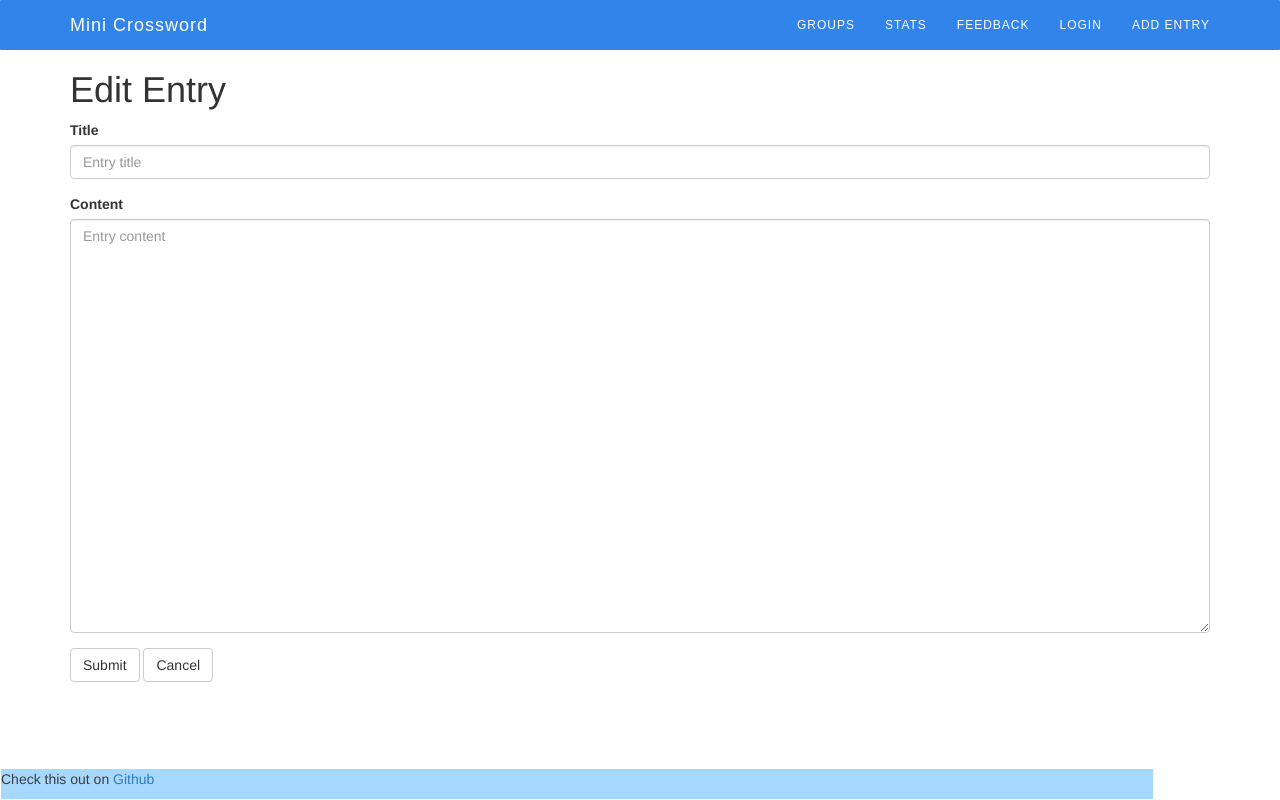
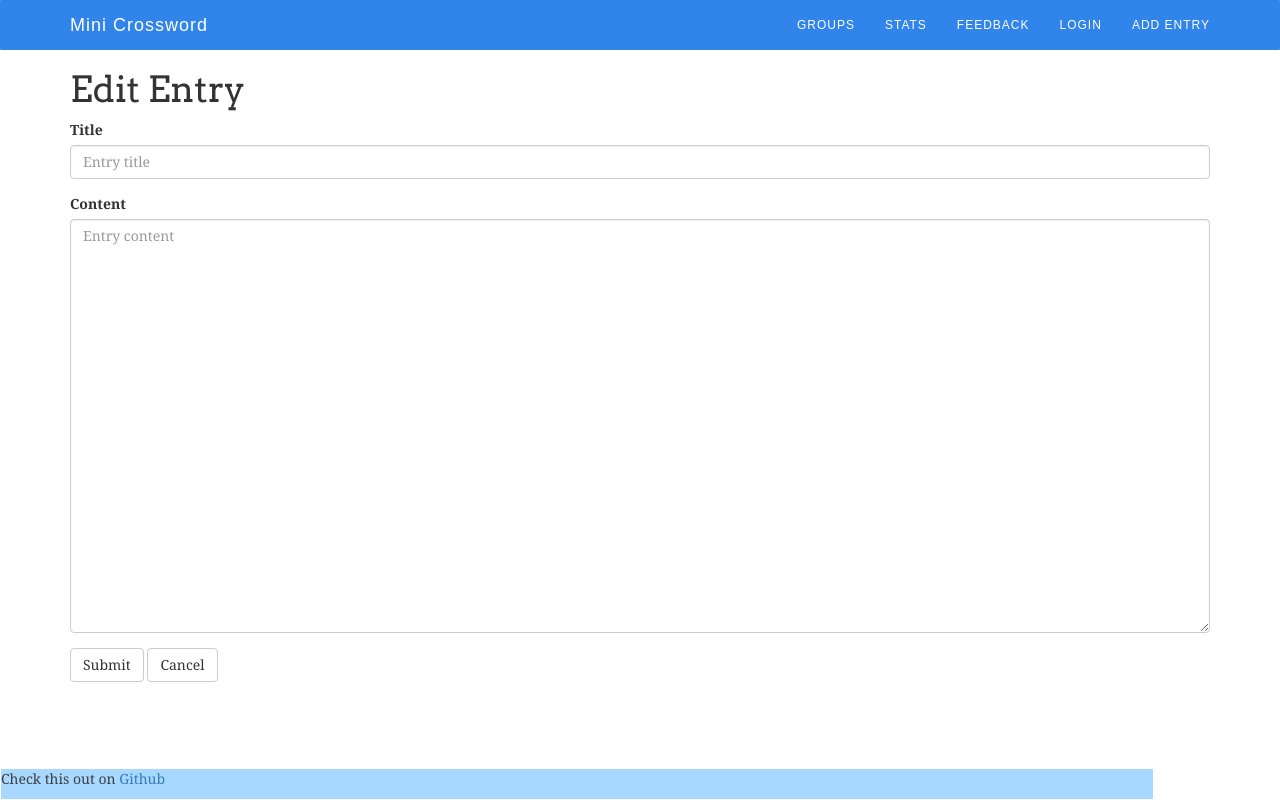
Before and after one commit to j10sanders/WinTheMini, a Flask app: page /entry/1/edit in a window 1280 px wide. Run offline with Flask 2, Linux system fonts and the light colour scheme; some libraries are stand-ins or nearby versions.

Commit message:
fonts are now VERY close to NYT's.  Using https://www.google.com/fonts/#QuickUsePlace:quickUse/Family:Arvo

```diff
--- a/crossword/templates/base.html
+++ b/crossword/templates/base.html
@@ -12,6 +12,8 @@
         <link rel="stylesheet" href="//netdna.bootstrapcdn.com/bootstrap/3.1.1/css/bootstrap.min.css">
         <!-- Blog -->
         <link rel="stylesheet" href="{{ url_for('static', filename='css/main.css') }}">
+        <link href='https://fonts.googleapis.com/css?family=Arvo' rel='stylesheet' type='text/css'>
+
 
         <!-- JavaScript -->
         <!-- jQuery -->
@@ -43,6 +45,14 @@
   }
 
  /*.content-footer,*/
+
+body{
+  font-family: Georgia;
+}
+
+h1{
+  font-family: 'Arvo', serif;
+}
 
 footer { padding: 0em 0;
 width: 90%;
--- a/crossword/views.py
+++ b/crossword/views.py
@@ -41,8 +41,6 @@ def entries(page=1):
         has_next = page_index < total_pages - 1
         has_prev = page_index > 0
 
-        #end_date = (datetime.datetime.now)
-        #start_date = end_date - datetime.timedelta(days=4)
 
         entries = session.query(Entry)
         entries = entries.order_by(Entry.datetime.desc())
```
